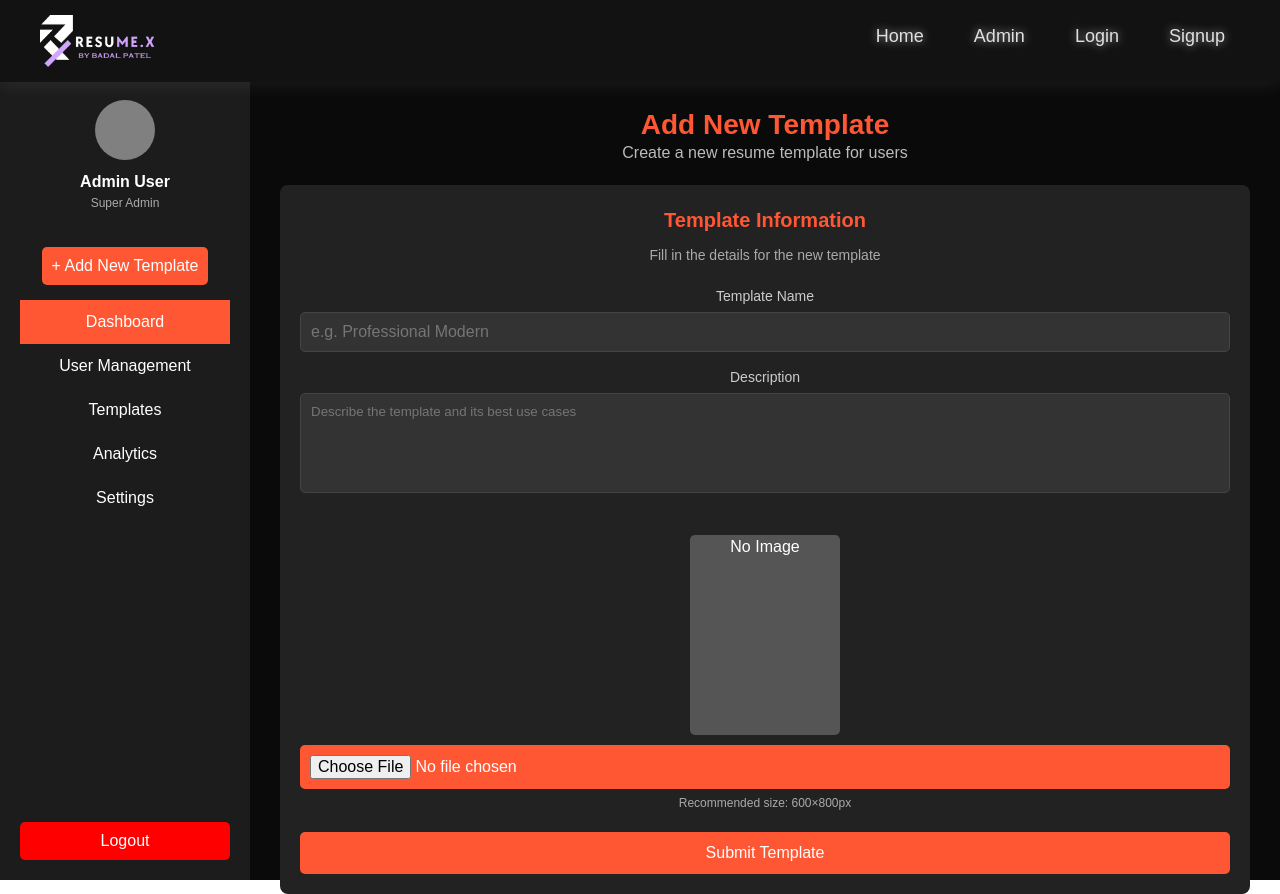
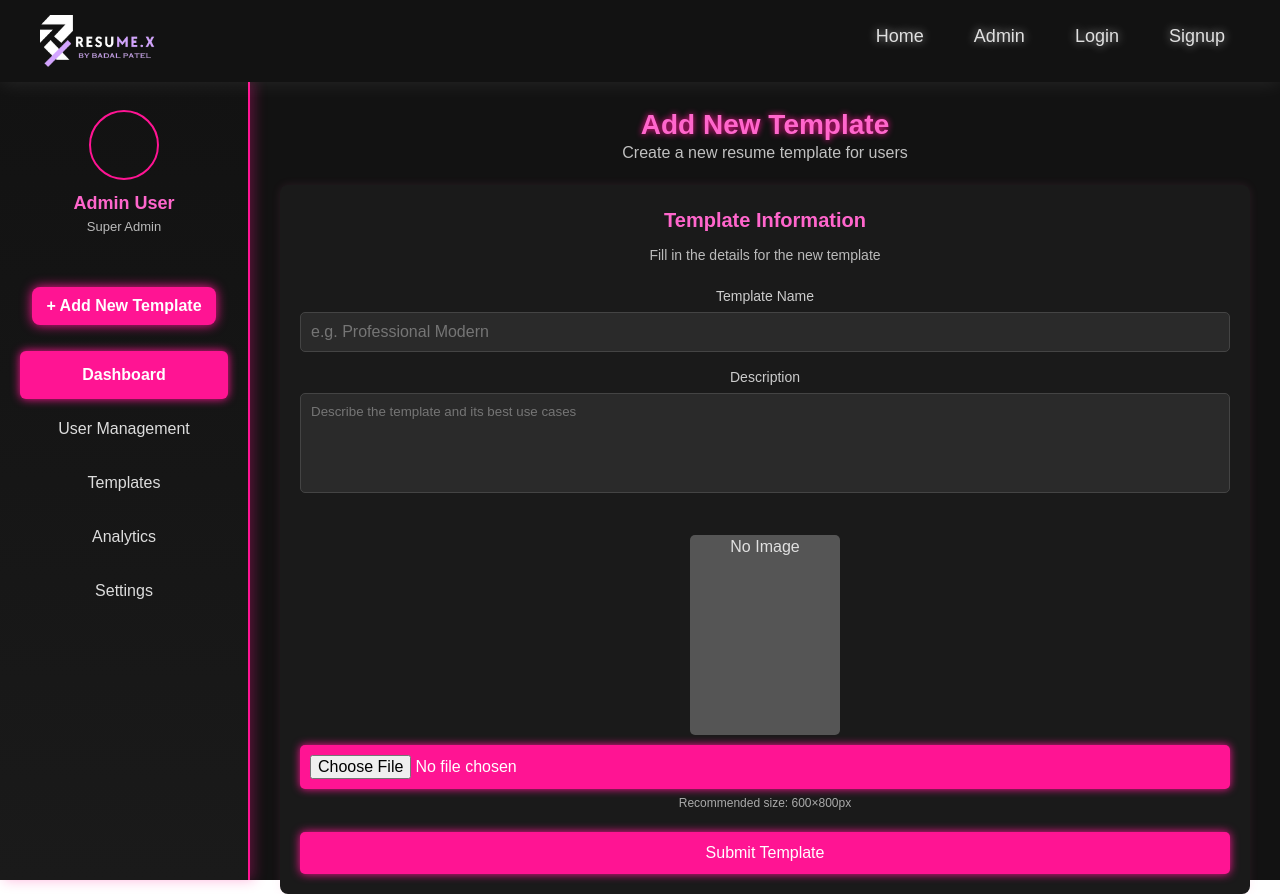
Before and after one commit to badalpatel1274/Resume-Builder, a React (Vite) app: page /adminsidebar/addtemplate in a window 1280 px wide. Built offline with nearby package versions, Linux system fonts and the light colour scheme; the HTML template or start-up script is replaced by a standard one.

Commit message:
admin dashboard chart

```diff
--- a/package.json
+++ b/package.json
@@ -11,10 +11,12 @@
   },
   "dependencies": {
     "axios": "^1.8.1",
+    "chart.js": "^4.4.8",
     "html-to-image": "^1.11.13",
     "jspdf": "^3.0.1",
     "lodash.isequal": "^4.5.0",
     "react": "^19.0.0",
+    "react-chartjs-2": "^5.3.0",
     "react-dom": "^19.0.0",
     "react-hook-form": "^7.54.2",
     "react-icons": "^5.5.0",
--- /dev/null
+++ b/src/components/admin/TemplateChart.jsx
@@ -0,0 +1,82 @@
+import React, { useEffect, useState } from 'react';
+import { Pie } from 'react-chartjs-2';
+import axios from 'axios';
+import { Chart as ChartJS, ArcElement, Tooltip, Legend } from 'chart.js';
+
+ChartJS.register(ArcElement, Tooltip, Legend);
+
+const getRandomColor = () => {
+  const letters = '0123456789ABCDEF';
+  let color = '#';
+  for (let i = 0; i < 6; i++) {
+    color += letters[Math.floor(Math.random() * 16)];
+  }
+  return color;
+};
+
+const TemplateUsagePieChart = () => {
+  const [chartData, setChartData] = useState(null);
+
+  useEffect(() => {
+    const fetchTemplateUsage = async () => {
+      try {
+        const res = await axios.get('templateUsage');
+        const data = res.data;
+
+        const labels = Object.keys(data);
+        const values = Object.values(data);
+        const bgColors = labels.map(() => getRandomColor());
+
+        setChartData({
+          labels,
+          datasets: [
+            {
+              label: 'Templates Used',
+              data: values,
+              backgroundColor: bgColors,
+              borderWidth: 1
+            }
+          ]
+        });
+      } catch (err) {
+        console.error('Error fetching template usage:', err);
+      }
+    };
+
+    fetchTemplateUsage();
+  }, []);
+
+  const chartOptions = {
+    maintainAspectRatio: false,
+    responsive: true,
+    plugins: {
+      legend: {
+        position: 'bottom',
+        labels: {
+          boxWidth: 15,
+          font: {
+            size: 14
+          }
+        }
+      }
+    }
+  };
+
+  return (
+    <div
+      className="w-full md:w-[500px] p-4 bg-white rounded-xl shadow-md"
+      style={{ height: '400px' }}
+    >
+      <h2 className="text-xl font-semibold mb-4 text-center">Template Usage</h2>
+      {chartData ? (
+        <div style={{ height: '300px' }}>
+          <Pie data={chartData} options={chartOptions} />
+        </div>
+      ) : (
+        <p className="text-center">Loading chart...</p>
+      )}
+    </div>
+  );
+};
+
+export default TemplateUsagePieChart;
--- a/src/components/css/adminDashboard.css
+++ b/src/components/css/adminDashboard.css
@@ -7,8 +7,8 @@
 }
 
 body {
-  background-color: #121212;
-  color: white;
+  background-color: #0f0f0f;
+  color: #e0e0e0;
   overflow-x: hidden;
 }
 
@@ -20,50 +20,73 @@ body {
 }
 
 /* 🔹 Sidebar (Fixed Width) */
+.admin-container {
+  display: flex;
+  min-height: 100vh;
+  background-color: #0f0f0f;
+}
+
+/* Sidebar */
 .admin-sidebar {
-  width: 250px; /* ✅ Sidebar width will remain fixed */
-  background-color: #1c1c1c;
-  padding: 20px;
+  width: 250px;
+  background: linear-gradient(to bottom, #121212, #1a1a1a);
+  padding: 30px 20px;
   display: flex;
   flex-direction: column;
   align-items: center;
+  border-right: 2px solid #ff1493;
+  box-shadow: 4px 0 12px rgba(255, 20, 147, 0.3);
+  position: sticky;
+  top: 0;
 }
 
+/* Profile */
 .admin-profile {
   text-align: center;
-  margin-bottom: 20px;
+  margin-bottom: 30px;
 }
 
 .admin-avatar {
-  width: 60px;
-  height: 60px;
-  background-color: gray;
+  width: 70px;
+  height: 70px;
   border-radius: 50%;
-  margin: 0 auto;
+  background-color: transparent;
+  border: 2px solid #ff1493;
+  margin: 0 auto 10px;
 }
 
 .admin-username {
-  font-size: 16px;
+  font-size: 18px;
   font-weight: bold;
-  margin-top: 10px;
+  color: #ff66cc;
 }
 
 .admin-role {
-  font-size: 12px;
-  color: #aaa;
+  font-size: 13px;
+  color: #bbb;
 }
 
+/* Add Button */
 .admin-add-template {
-  background-color: #ff5733;
+  background-color: #ff1493;
   color: white;
   border: none;
-  padding: 10px;
-  margin: 15px 0;
+  padding: 10px 14px;
+  margin: 20px 0;
+  border-radius: 8px;
   cursor: pointer;
-  border-radius: 5px;
   width: 100%;
+  font-weight: 600;
+  box-shadow: 0 0 12px #ff1493;
+  transition: all 0.3s ease-in-out;
 }
 
+.admin-add-template:hover {
+  transform: scale(1.03);
+  box-shadow: 0 0 16px #ff1493;
+}
+
+/* Menu */
 .admin-menu {
   width: 100%;
 }
@@ -71,39 +94,41 @@ body {
 .admin-menu-list {
   list-style: none;
   padding: 0;
+  margin: 0;
 }
 
 .admin-menu-item {
-  padding: 10px;
-  cursor: pointer;
+  padding: 12px 15px;
+  margin: 6px 0;
+  border-radius: 6px;
   text-align: center;
   display: block;
-  color: white;
+  color: #ddd;
   text-decoration: none;
+  font-weight: 500;
+  transition: all 0.3s;
 }
 
-.admin-menu-item:hover,
-.admin-active {
-  background-color: #ff5733;
+.admin-menu-item:hover {
+  background-color: #ff1493;
+  color: #fff;
+  box-shadow: 0 0 10px #ff1493;
 }
 
-.admin-logout {
-  margin-top: auto;
-  padding: 10px;
-  background-color: red;
-  color: white;
-  border: none;
-  cursor: pointer;
-  width: 100%;
-  border-radius: 5px;
+.admin-active {
+  background-color: #ff1493;
+  color: #fff;
+  font-weight: 600;
+  box-shadow: 0 0 10px #ff1493;
 }
 
-/* 🔹 Main Content (Fixed Width) */
+
+/* 🔹 Main Content */
 .admin-main {
   flex: 1;
   padding: 20px;
   overflow-y: auto;
-  width: calc(100vw - 250px); /* ✅ Same width as Dashboard */
+  width: calc(100vw - 250px);
 }
 
 /* 🔹 Dashboard Cards */
@@ -114,39 +139,42 @@ body {
 }
 
 .admin-card {
-  background-color: #1c1c1c;
+  background-color: #1e1e1e;
   padding: 20px;
-  border-radius: 8px;
+  border-radius: 12px;
   flex: 1;
   text-align: center;
   min-width: 250px;
+  box-shadow: 0 0 10px rgba(255, 20, 147, 0.2);
 }
 
 .admin-card-title {
   margin: 10px 0;
+  color: #ff66cc;
 }
 
 .admin-card-number {
   font-size: 24px;
   font-weight: bold;
+  color: #e0e0e0;
 }
 
 .admin-card-info {
   font-size: 12px;
-  color: #7bff95;
+  color: #c0c0c0;
 }
 
 .admin-icon {
   font-size: 24px;
-  color: #ff5733;
+  color: #ff1493;
 }
 
-/* 🔹 Add Template Page (Same Width as Dashboard) */
+/* 🔹 Add Template Page */
 .addtemp-container {
-  width: calc(100vw - 250px); /* ✅ Sidebar ke baad full width */
+  width: calc(100vw - 250px);
   height: 100vh;
-  background-color: #0a0a0a;
-  color: white;
+  background-color: #121212;
+  color: #e0e0e0;
   padding: 30px;
   display: flex;
   flex-direction: column;
@@ -155,34 +183,36 @@ body {
 .addtemp-title {
   font-size: 28px;
   font-weight: bold;
-  color: #ff5733;
+  color: #ff66cc;
+  text-shadow: 0 0 6px #ff1493;
 }
 
 .addtemp-subtitle {
   font-size: 16px;
-  color: #bbb;
+  color: #c0c0c0;
   margin-bottom: 20px;
 }
 
 .addtemp-form {
-  background: #222;
+  background: #1a1a1a;
   padding: 20px;
   border-radius: 8px;
-  width: 100%; /* ✅ Now full width */
-  flex: 1; /* ✅ Takes full space */
+  width: 100%;
+  flex: 1;
   display: flex;
   flex-direction: column;
+  box-shadow: 0 0 10px rgba(255, 105, 180, 0.1);
 }
 
 .addtemp-section-title {
   font-size: 20px;
-  color: #ff5733;
+  color: #ff66cc;
   margin-bottom: 10px;
 }
 
 .addtemp-section-desc {
   font-size: 14px;
-  color: #aaa;
+  color: #bbb;
   margin-bottom: 20px;
 }
 
@@ -202,8 +232,8 @@ body {
   width: 100%;
   padding: 10px;
   border: 1px solid #444;
-  background-color: #333;
-  color: white;
+  background-color: #2a2a2a;
+  color: #fff;
   border-radius: 5px;
 }
 
@@ -216,7 +246,7 @@ body {
   text-align: center;
   margin-top: 20px;
 }
-/* 🔹 Preview Image */
+
 .addtemp-preview-img {
   width: 100%;
   max-width: 200px;
@@ -224,8 +254,8 @@ body {
   border-radius: 5px;
   object-fit: cover;
   margin-top: 10px;
+  border: 2px solid #ff66cc;
 }
-
 
 .addtemp-thumbnail-placeholder {
   width: 150px;
@@ -237,12 +267,13 @@ body {
 }
 
 .addtemp-upload-button {
-  background-color: #ff5733;
+  background-color: #ff1493;
   color: white;
   border: none;
   padding: 10px;
   cursor: pointer;
   border-radius: 5px;
+  box-shadow: 0 0 8px #ff1493;
 }
 
 .addtemp-image-size-info {
@@ -254,7 +285,7 @@ body {
 /* 🔹 Submit Button */
 .addtemp-submit-button {
   width: 100%;
-  background-color: #ff5733;
+  background-color: #ff1493;
   color: white;
   border: none;
   padding: 12px;
@@ -263,12 +294,80 @@ body {
   border-radius: 5px;
   margin-top: 20px;
   transition: 0.3s ease-in-out;
+  box-shadow: 0 0 10px #ff1493;
 }
 
 .addtemp-submit-button:hover {
-  background-color: #e04b2f;
+  background-color: #e60073;
 }
 
+/*recent activity*/
+.admin-recent-activity {
+  background-color: #111;
+  border-radius: 16px;
+  box-shadow: 0 0 20px rgba(255, 20, 147, 0.3); /* soft neon pink glow */
+  padding: 24px;
+  margin-top: 32px;
+  color: #eee;
+}
+
+.admin-activity-title {
+  font-size: 1.6rem;
+  font-weight: bold;
+  color: #ff1493; /* neon pink */
+  margin-bottom: 20px;
+  text-shadow: 0 0 10px #ff1493;
+}
+
+.admin-activity {
+  background-color: #1a1a1a;
+  border-radius: 12px;
+  padding: 16px 20px;
+  margin-bottom: 14px;
+  display: flex;
+  justify-content: space-between;
+  align-items: center;
+  transition: background 0.3s ease;
+  border: 1px solid rgba(192, 192, 192, 0.2); /* subtle neon silver border */
+}
+
+.admin-activity:hover {
+  background-color: #2a2a2a;
+  box-shadow: 0 0 12px rgba(192, 192, 192, 0.3); /* neon silver hover */
+}
+
+.admin-activity-text {
+  font-size: 1rem;
+  font-weight: 500;
+  color: #ddd;
+}
+
+.admin-activity-user {
+  font-weight: bold;
+  color: #ff66cc; /* soft neon pink */
+  text-shadow: 0 0 5px #ff66cc;
+}
+
+.admin-activity-time {
+  color: #c0c0c0; /* neon silver */
+  font-size: 0.85rem;
+  text-shadow: 0 0 4px #c0c0c0;
+}
+
+/*Charts*/
+.admin-charts {
+  display: flex;
+  flex-wrap: wrap; /* mobile-friendly */
+  gap: 20px;
+  justify-content: center;
+  align-items: flex-start;
+  margin-top: 20px;
+}
+
+.admin-charts > * {
+  flex: 1 1 400px; /* Minimum width 400px, responsive */
+  max-width: 600px;
+}
 
 /* 🔹 Responsive Design */
 @media (max-width: 1024px) {
@@ -312,3 +411,16 @@ body {
     max-width: 100%;
   }
 }
+
+
+@media (max-width: 600px) {
+  .admin-activity {
+    flex-direction: column;
+    align-items: flex-start;
+    gap: 6px;
+  }
+
+  .admin-activity-time {
+    margin-left: 0;
+  }
+}
--- a/src/components/layout/AdminSidebar.jsx
+++ b/src/components/layout/AdminSidebar.jsx
@@ -18,18 +18,17 @@ const AdminSidebar = () => {
         <nav className="admin-menu">
           <ul className="admin-menu-list">
             <Link to="dashboard" className="admin-menu-item admin-active">Dashboard</Link>
-               <li className="admin-menu-item">User Management</li>
-               <li className="admin-menu-item">Templates</li>
-               <li className="admin-menu-item">Analytics</li>
-               <li className="admin-menu-item">Settings</li>
+            <Link to="users" className="admin-menu-item">User Management</Link>
+            <Link to="templates" className="admin-menu-item">Templates</Link>
+            <Link to="analytics" className="admin-menu-item">Analytics</Link>
+            <Link to="settings" className="admin-menu-item">Settings</Link>
           </ul>
         </nav>
-           <button className="admin-logout">Logout</button>
       </aside>
 
 
       <main>
-        <Outlet/>
+        <Outlet />
       </main>
     </div>
   )
```
Also changed, not shown: src/components/admin/AdminDashBoard.jsx (+68 -17 lines), src/components/admin/UserChart.jsx (added, +91 -0 lines), 1 other file (tests, documents, lock files or other folders). Lines whose indentation alone changed are shown as unchanged.
